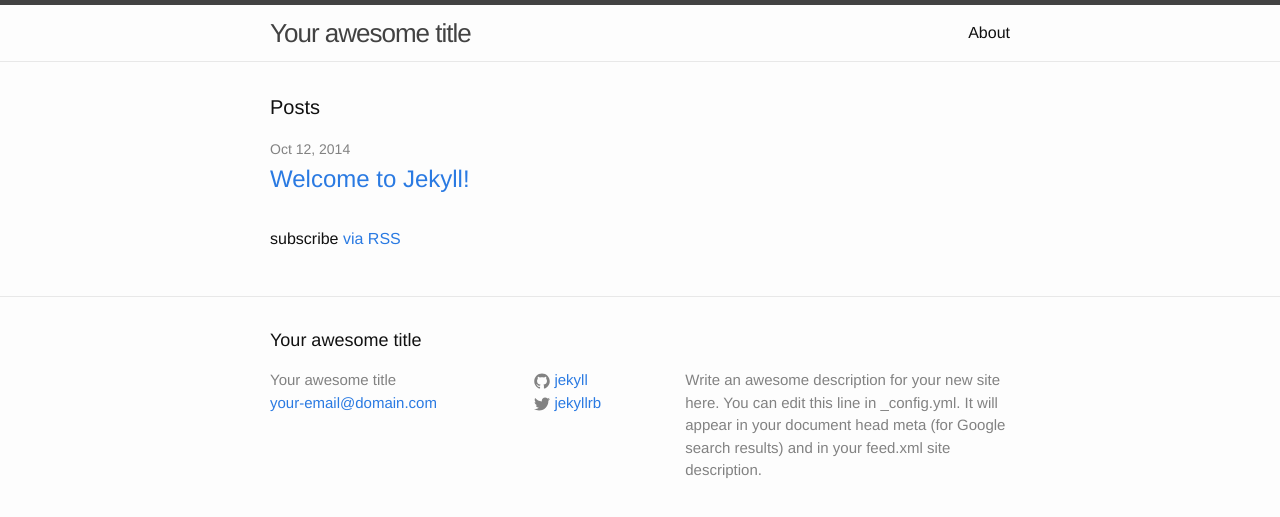
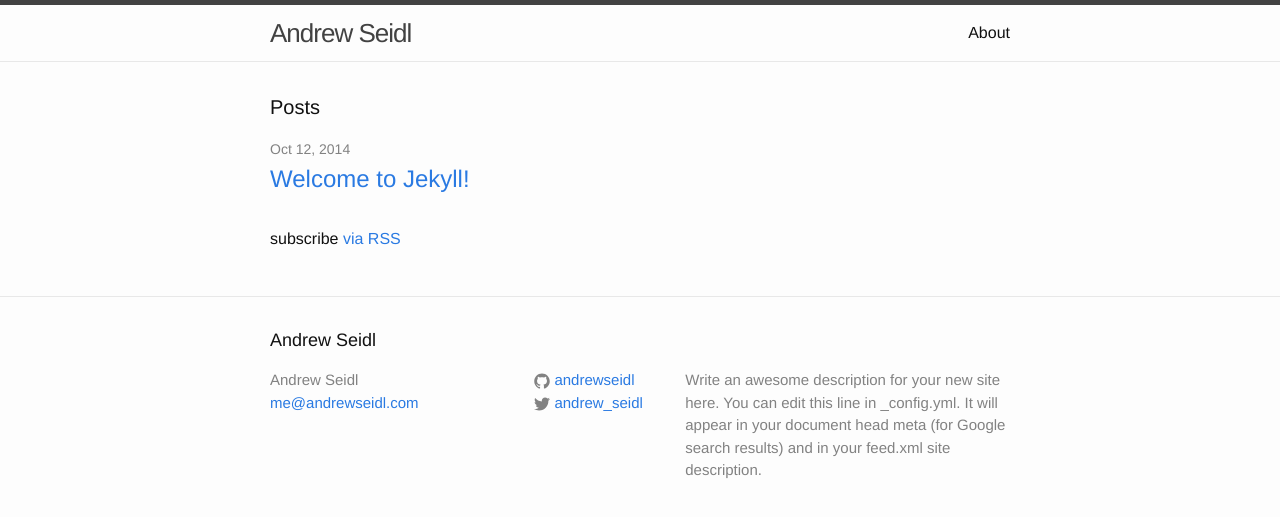
Before and after one commit to andrewseidl/andrewseidl.com, a Jekyll site: the page built from index.html, in a window 1280 px wide. Shown: the top 517 px of the page. Built offline with Jekyll 4.4.1, drawn with Linux system fonts in a browser that asks for light colours.

Commit message:
Personalizing config.yml

```diff
--- a/_config.yml
+++ b/_config.yml
@@ -1,14 +1,14 @@
 # Site settings
-title: Your awesome title
-email: your-email@domain.com
+title: Andrew Seidl
+email: me@andrewseidl.com
 description: > # this means to ignore newlines until "baseurl:"
   Write an awesome description for your new site here. You can edit this
   line in _config.yml. It will appear in your document head meta (for
   Google search results) and in your feed.xml site description.
 baseurl: "" # the subpath of your site, e.g. /blog/
-url: "http://yourdomain.com" # the base hostname & protocol for your site
-twitter_username: jekyllrb
-github_username:  jekyll
+url: "http://andrewseidl.com" # the base hostname & protocol for your site
+twitter_username: andrew_seidl
+github_username:  andrewseidl
 
 # Build settings
 markdown: kramdown
```
